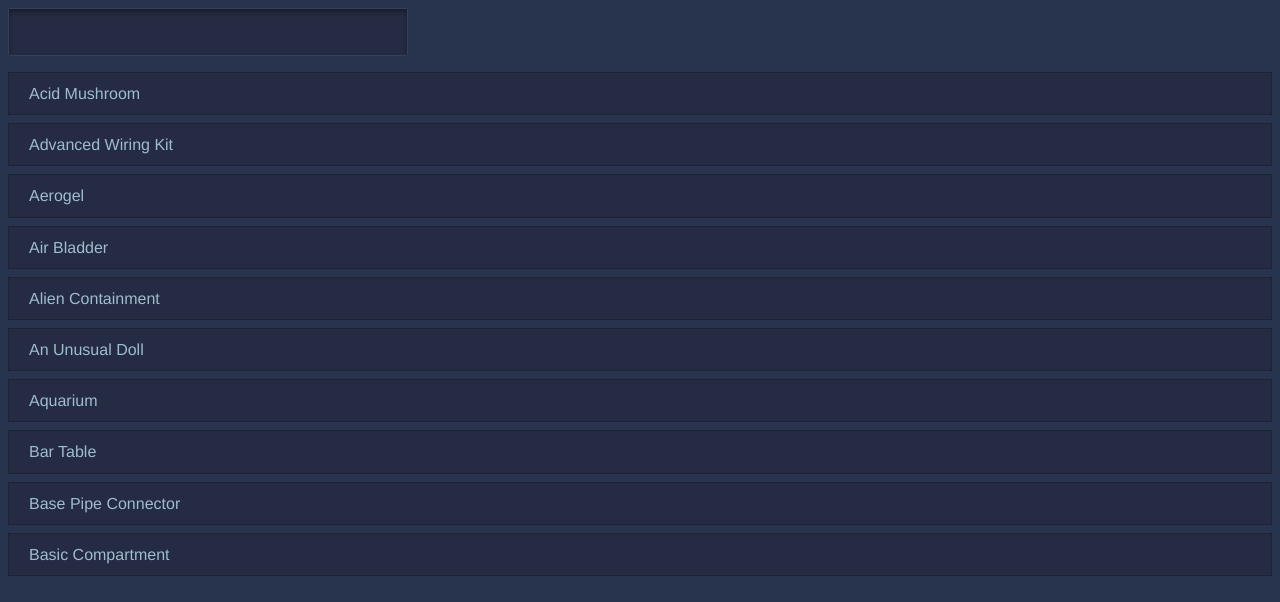
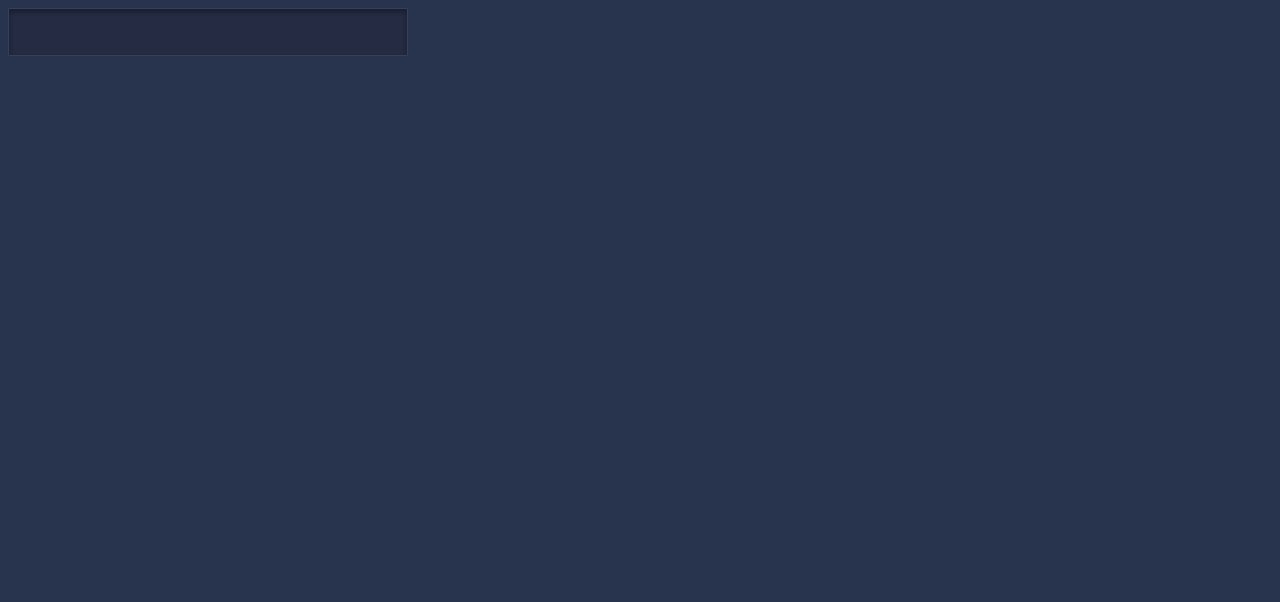
Before and after one commit to ddddm/subnautica-resource-calculator, a React (Create React App) app: page / in a window 1280 px wide. Shown: the top 602 px of the page. Built offline with nearby package versions, Linux system fonts and the light colour scheme.

Commit message:
show item list on search focus; refactor search for less re-renders

```diff
--- a/src/App.jsx
+++ b/src/App.jsx
@@ -1,4 +1,4 @@
-import React, { useContext, useState } from "react";
+import React, { useContext, useState, useCallback, useRef } from "react";
 
 import ItemsContext from "./itemsContext";
 import Search from "./ItemList/Search";
@@ -8,28 +8,45 @@ import RecipeDetails from "./Recipe/RecipeDetails";
 import "./globalStyles.css";
 import styles from "./App.module.css";
 
-function filterItemList(term, itemsList) {
+const getList = materials =>
+  Array.from(materials).map(element => ({
+    token: element[0],
+    name: element[1]
+  }));
+
+const filterItemList = (term, itemsList) => {
   const t = term.toLowerCase();
   return itemsList.filter(({ name }) => name.toLowerCase().indexOf(t) !== -1);
-}
+};
 
-function hasTerm(term) {
+const hasTerm = term => {
   return Boolean(term);
-}
+};
 
 export default function App() {
   const { materials } = useContext(ItemsContext);
-  const getList = () =>
-    Array.from(materials).map(element => ({
-      token: element[0],
-      name: element[1]
-    }));
-  const itemsList = getList(materials);
+  const { current: itemsList } = useRef(getList(materials));
+
   const [term, updateTerm] = useState();
   const [selectedItem, selectItem] = useState();
-  const handleSearch = event => updateTerm(event.target.value);
-  const list = hasTerm(term) ? filterItemList(term, itemsList) : itemsList;
-  const renderList = list.slice(0, 10);
+  const [isSearchResultsShown, toggleSearchResults] = useState(false);
+
+  const list = (hasTerm(term)
+    ? filterItemList(term, itemsList)
+    : itemsList
+  ).slice(0, 10);
+
+  const handleSearch = useCallback(event => updateTerm(event.target.value), []);
+  const handleItemSelection = useCallback(
+    item => {
+      selectItem(item);
+      toggleSearchResults(false);
+    },
+    [selectItem, toggleSearchResults]
+  );
+  const handleSearchFocus = useCallback(() => {
+    toggleSearchResults(true);
+  }, [toggleSearchResults]);
 
   return (
     <>
@@ -37,13 +54,15 @@ export default function App() {
         className={styles.search}
         onSearch={handleSearch}
         term={term}
-        list={list}
+        onFocus={handleSearchFocus}
       />
-      <ItemList
-        className={styles.list}
-        list={renderList}
-        onItemSelect={selectItem}
-      />
+      {isSearchResultsShown && (
+        <ItemList
+          className={styles.list}
+          list={list}
+          onItemSelect={handleItemSelection}
+        />
+      )}
       <RecipeDetails className={styles.details} selectedToken={selectedItem} />
     </>
   );
--- a/src/App.module.css
+++ b/src/App.module.css
@@ -1,10 +1,23 @@
+body {
+  padding: 0.5rem;
+  display: flex;
+  flex-direction: column;
+}
+
 .search {
   flex: 0 0 auto;
   box-sizing: border-box;
+  margin: 0 0 0.5rem;
 }
 
 .list {
+  margin: 0.5rem 0;
+  box-sizing: border-box;
+  flex: 0 0 auto;
 }
 
 .details {
+  margin: 0.5rem 0;
+  flex: 0 0 auto;
+  box-sizing: border-box;
 }
--- a/src/ItemList/Search.jsx
+++ b/src/ItemList/Search.jsx
@@ -2,10 +2,15 @@ import React from "react";
 
 import styles from "./Search.module.css";
 
-export default function Search({ className, onSearch, term, list }) {
+export default function Search({ className, onSearch, term, onBlur, onFocus }) {
   return (
     <div className={className}>
-      <input className={styles.input} onChange={onSearch} />
+      <input
+        className={styles.input}
+        onChange={onSearch}
+        onFocus={onFocus}
+        onBlur={onBlur}
+      />
     </div>
   );
 }
--- a/src/Recipe/RecipeDetails.jsx
+++ b/src/Recipe/RecipeDetails.jsx
@@ -4,10 +4,11 @@ import ItemsContext from "../itemsContext";
 import RecipeList from "./RecipeList";
 import RecipeName from "./RecipeName/RecipeName";
 import styles from "./RecipeDetails.module.css";
+import { cn } from "../utils";
 
 const RecipeSubHeader = ({ children }) => <h3>{children}</h3>;
 
-export default function RecipeDetails({ selectedToken }) {
+export default function RecipeDetails({ selectedToken, className }) {
   const { recipes, materials, sources } = useContext(ItemsContext);
 
   if (!selectedToken) return null;
@@ -17,7 +18,7 @@ export default function RecipeDetails({ selectedToken }) {
   const sourcesList = sources.get(selectedToken);
 
   return (
-    <section className={styles.container}>
+    <section className={cn(styles.container, className)}>
       <RecipeName name={name} />
       {materialList && <RecipeSubHeader>Made from</RecipeSubHeader>}
       {materialList && <RecipeList direction="recipe" items={materialList} />}
--- a/src/globalStyles.css
+++ b/src/globalStyles.css
@@ -10,9 +10,3 @@ html {
   color: rgb(159, 189, 205);
   background: rgb(40, 51, 78);
 }
-
-#root {
-  padding: 0.5rem;
-  display: flex;
-  flex-direction: column;
-}
--- a/src/index.js
+++ b/src/index.js
@@ -10,5 +10,5 @@ window.addEventListener("error", error => {
   );
 });
 
-const rootElement = document.getElementById("root");
+const rootElement = document.body;
 ReactDOM.render(<AppShell />, rootElement);
```
